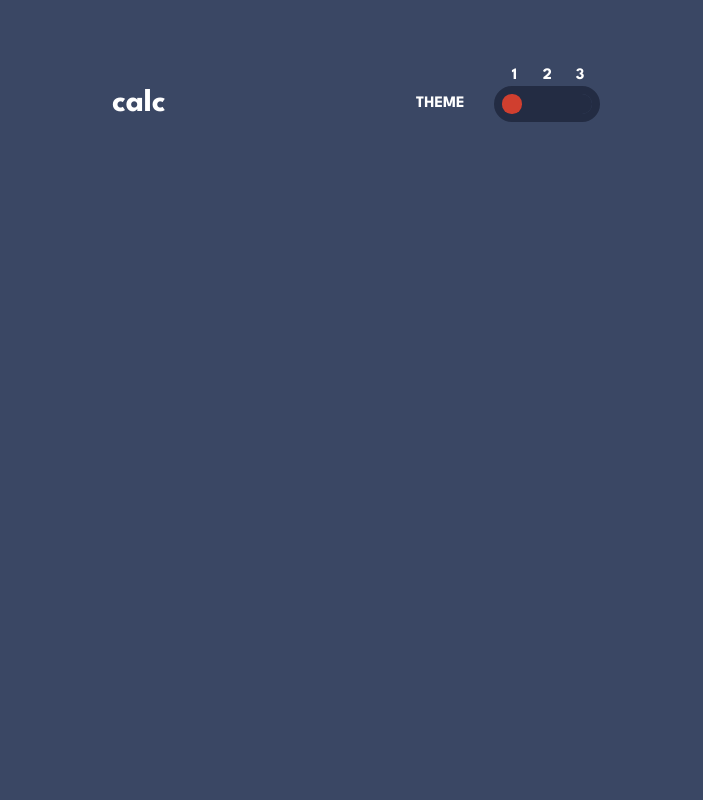
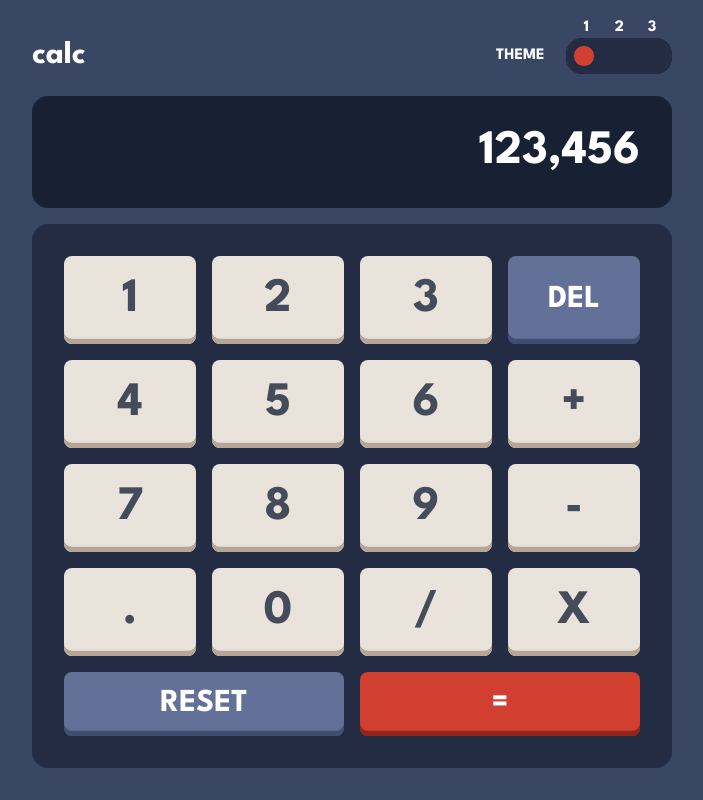
Before and after one commit to sahand-masoleh/fem-42-calculator-app, a React (Vite) app: page / in a window 1280 px wide. Shown: the whole page, without its empty margins (288-991 px from the left). Built offline with nearby package versions, Linux system fonts and the light colour scheme.

Commit message:
style: keypad

```diff
--- a/src/App.styles.tsx
+++ b/src/App.styles.tsx
@@ -6,4 +6,5 @@ export const Div_App = styled.div`
 	background-color: var(--c-main-bg);
 	display: grid;
 	place-items: center;
+	transition: background-color var(--transition-duration) linear;
 `;
--- a/src/components/Device.styles.tsx
+++ b/src/components/Device.styles.tsx
@@ -1,10 +1,11 @@
 import styled from "styled-components";
 
 export const Device = styled.div`
-	max-width: 30rem;
-	max-height: 40rem;
+	max-width: 40rem;
 	width: 100%;
-	height: 100%;
+	display: flex;
+	flex-direction: column;
+	gap: 1rem;
 `;
 
 export const TopBar = styled.div`
@@ -17,6 +18,4 @@ export const TopBar = styled.div`
 	}
 `;
 
-export const Display = styled.div``;
-
 export const Keypad = styled.div``;
--- a/src/components/Device.tsx
+++ b/src/components/Device.tsx
@@ -1,5 +1,7 @@
 import * as s from "./Device.styles";
 import Selector, { Selectorable } from "./Selector";
+import Display from "./Display";
+import Keypad from "./Keypad";
 
 interface Deviceable extends Selectorable {}
 
@@ -10,8 +12,8 @@ function Device({ handleTheme }: Deviceable) {
 				<span className="brand">calc</span>
 				<Selector handleTheme={handleTheme} />
 			</s.TopBar>
-			<s.Display></s.Display>
-			<s.Keypad></s.Keypad>
+			<Display />
+			<Keypad />
 		</s.Device>
 	);
 }
--- /dev/null
+++ b/src/components/Display.styles.tsx
@@ -0,0 +1,17 @@
+import styled from "styled-components";
+
+export const Display = styled.div`
+	background-color: var(--c-display-bg);
+	border-radius: 1rem;
+	border: 2rem solid var(--c-display-bg);
+	overflow: hidden;
+	display: flex;
+	justify-content: flex-end;
+
+	& > span {
+		display: block;
+		color: var(--c-text-disp);
+		font-size: 3rem;
+		line-height: 3rem;
+	}
+`;
--- /dev/null
+++ b/src/components/Display.tsx
@@ -0,0 +1,11 @@
+import * as s from "./Display.styles";
+
+function Display() {
+	return (
+		<s.Display>
+			<span>123,456</span>
+		</s.Display>
+	);
+}
+
+export default Display;
--- /dev/null
+++ b/src/components/Keypad.styles.tsx
@@ -0,0 +1,72 @@
+import styled from "styled-components";
+
+export const Keypad = styled.div`
+	background-color: var(--c-device-bg);
+	padding: 2rem;
+	border-radius: 1rem;
+	display: grid;
+	grid-template-areas:
+		". . . delete"
+		". . . plus"
+		". . . minus"
+		"point zero divide multiply"
+		"reset reset equals equals";
+	grid-template-columns: repeat(4, 1fr);
+	gap: 1rem;
+`;
+
+export const Button = styled.button`
+	border: none;
+	display: grid;
+	place-items: center;
+	padding: 0.5rem;
+	border-radius: 0.5rem;
+	text-transform: uppercase;
+
+	&.prm {
+		font-size: 3rem;
+		color: var(--c-text-btn-prm);
+		background-color: var(--c-key-prm-bg);
+		box-shadow: inset 0 -0.33rem var(--c-key-prm-shdw);
+	}
+	&.sec {
+		font-size: 2rem;
+		color: var(--c-text-btn-sec);
+		background-color: var(--c-key-sec-bg);
+		box-shadow: inset 0 -0.33rem var(--c-key-sec-shdw);
+	}
+	&.tri {
+		font-size: 2rem;
+		color: var(--c-text-btn-tri);
+		background-color: var(--c-key-tri-bg);
+		box-shadow: inset 0 -0.33rem var(--c-key-tri-shdw);
+	}
+
+	&#delete {
+		grid-area: delete;
+	}
+	&#plus {
+		grid-area: plus;
+	}
+	&#minus {
+		grid-area: minus;
+	}
+	&#point {
+		grid-area: point;
+	}
+	&#zero {
+		grid-area: zero;
+	}
+	&#divide {
+		grid-area: divide;
+	}
+	&#multiply {
+		grid-area: multiply;
+	}
+	&#reset {
+		grid-area: reset;
+	}
+	&#equals {
+		grid-area: equals;
+	}
+`;
--- /dev/null
+++ b/src/components/Keypad.tsx
@@ -0,0 +1,42 @@
+import React from "react";
+import * as s from "./Keypad.styles";
+
+function Keypad() {
+	const nums = [];
+	for (let i = 1; i <= 9; i++) {
+		nums.push(
+			<Button label={i.toString()} className="prm" id={i.toString()} />
+		);
+	}
+
+	return (
+		<s.Keypad>
+			{nums}
+			<Button label="0" className="prm" id="zero" />
+			<Button label="." className="prm" id="point" />
+			<Button label="del" className="sec" id="delete" />
+			<Button label="+" className="prm" id="plus" />
+			<Button label="-" className="prm" id="minus" />
+			<Button label="x" className="prm" id="multiply" />
+			<Button label="/" className="prm" id="divide" />
+			<Button label="=" className="tri" id="equals" />
+			<Button label="reset" className="sec" id="reset" />
+		</s.Keypad>
+	);
+}
+
+export default Keypad;
+
+interface Buttonable {
+	label: string;
+	className: string;
+	id?: string;
+}
+
+function Button({ label, className, id }: Buttonable) {
+	return (
+		<s.Button className={className} id={id} aria-label={id}>
+			{label}
+		</s.Button>
+	);
+}
--- a/src/components/Selector.styles.tsx
+++ b/src/components/Selector.styles.tsx
@@ -19,7 +19,7 @@ export const Selector = styled.div`
 		border: none;
 		color: var(--c-device-bg);
 		background-color: currentColor;
-		outline: 0.5rem solid currentColor;
+		border: 0.5rem solid currentColor;
 		height: min-content;
 		display: flex;
 		align-items: center;
@@ -63,7 +63,7 @@ export const Selector = styled.div`
 			position: absolute;
 			height: var(--knob-size);
 			width: var(--knob-size);
-			background-color: var(--c-key-2-bg);
+			background-color: var(--c-key-tri-bg);
 			border-radius: 50%;
 			left: var(--left);
 			transition: left 0.2s linear;
--- a/src/styles/globals.css
+++ b/src/styles/globals.css
@@ -1 +1,5 @@
 @import url("https://fonts.googleapis.com/css2?family=League+Spartan:wght@700&display=swap");
+
+:root {
+	--transition-duration: 0.25s;
+}
--- a/src/styles/themes.css
+++ b/src/styles/themes.css
@@ -5,19 +5,19 @@
 	--c-display-bg: hsl(224, 36%, 15%);
 
 	/* Keys*/
-	--c-key-1-bg: hsl(225, 21%, 49%);
-	--c-key-1-shdw: hsl(224, 28%, 35%);
+	--c-key-prm-bg: hsl(30, 25%, 89%);
+	--c-key-prm-shdw: hsl(28, 16%, 65%);
+	--c-text-btn-prm: hsl(221, 14%, 31%);
 
-	--c-key-2-bg: hsl(6, 63%, 50%);
-	--c-key-2-shdw: hsl(6, 70%, 34%);
+	--c-key-sec-bg: hsl(225, 21%, 49%);
+	--c-key-sec-shdw: hsl(224, 28%, 35%);
+	--c-text-btn-sec: hsl(0, 0%, 100%);
 
-	--c-key-3-bg: hsl(30, 25%, 89%);
-	--c-key-3-shdw: hsl(28, 16%, 65%);
+	--c-key-tri-shdw: hsl(6, 70%, 34%);
+	--c-key-tri-bg: hsl(6, 63%, 50%);
+	--c-text-btn-tri: var(--c-text-btn-sec);
 
-	/* Text */
-	--c-text-btn-prm: hsl(221, 14%, 31%);
-	--c-text-btn-sec: hsl(0, 0%, 100%);
-	--c-text-btn-tri: var(--c-text-btn-sec);
+	/* Display */
 	--c-text-disp: var(--c-text-btn-sec);
 }
 
@@ -28,40 +28,41 @@
 	--c-display-bg: hsl(0, 0%, 93%);
 
 	/* Keys*/
-	--c-key-1-bg: hsl(185, 42%, 37%);
-	--c-key-1-shdw: hsl(185, 58%, 25%);
+	--c-key-prm-bg: hsl(45, 7%, 89%);
+	--c-key-prm-shdw: hsl(35, 11%, 61%);
+	--c-text-btn-prm: hsl(60, 10%, 19%);
 
-	--c-key-2-bg: hsl(25, 98%, 40%);
-	--c-key-2-shdw: hsl(25, 99%, 27%);
+	--c-key-sec-bg: hsl(185, 42%, 37%);
+	--c-key-sec-shdw: hsl(185, 58%, 25%);
+	--c-text-btn-sec: hsl(0, 0%, 100%);
 
-	--c-key-3-bg: hsl(45, 7%, 89%);
-	--c-key-3-shdw: hsl(35, 11%, 61%);
+	--c-key-tri-shdw: hsl(25, 99%, 27%);
+	--c-key-tri-bg: hsl(25, 98%, 40%);
+	--c-text-btn-tri: var(--c-text-btn-sec);
 
-	/* Text */
-	--c-text-btn-prm: hsl(60, 10%, 19%);
-	--c-text-btn-sec: hsl(0, 0%, 100%);
-	--c-text-btn-tri: var(--c-text-btn-sec);
+	/* Display */
 	--c-text-disp: var(--c-text-btn-prm);
 }
 
 .theme-3 {
 	/* Backgrounds */
 	--c-main-bg: hsl(268, 75%, 9%);
-	--c-display-bg: hsl(268, 71%, 12%);
+	--c-device-bg: hsl(268, 71%, 12%);
+	--c-display-bg: var(--c-device-bg);
 
 	/* Keys*/
-	--c-key-1-bg: hsl(281, 89%, 26%);
-	--c-key-1-shdw: hsl(285, 91%, 52%);
+	--c-key-prm-bg: hsl(268, 47%, 21%);
+	--c-key-prm-shdw: hsl(290, 70%, 36%);
+	--c-text-btn-prm: hsl(52, 100%, 62%);
 
-	--c-key-2-bg: hsl(176, 100%, 44%);
-	--c-key-2-shdw: hsl(177, 92%, 70%);
+	--c-key-sec-bg: hsl(281, 89%, 26%);
+	--c-key-sec-shdw: hsl(285, 91%, 52%);
+	--c-text-btn-sec: hsl(0, 0%, 100%);
 
-	--c-key-3-bg: hsl(268, 47%, 21%);
-	--c-key-3-shdw: hsl(290, 70%, 36%);
+	--c-key-tri-shdw: hsl(177, 92%, 70%);
+	--c-key-tri-bg: hsl(176, 100%, 44%);
+	--c-text-btn-tri: hsl(198, 20%, 13%);
 
-	/* Text */
-	--c-text-btn-prm: hsl(52, 100%, 62%);
-	--c-text-btn-sec: hsl(0, 0%, 100%);
-	--c-text-btn-tri: hsl(198, 20%, 13%);
+	/* Display */
 	--c-text-disp: var(--c-text-btn-prm);
 }
```
